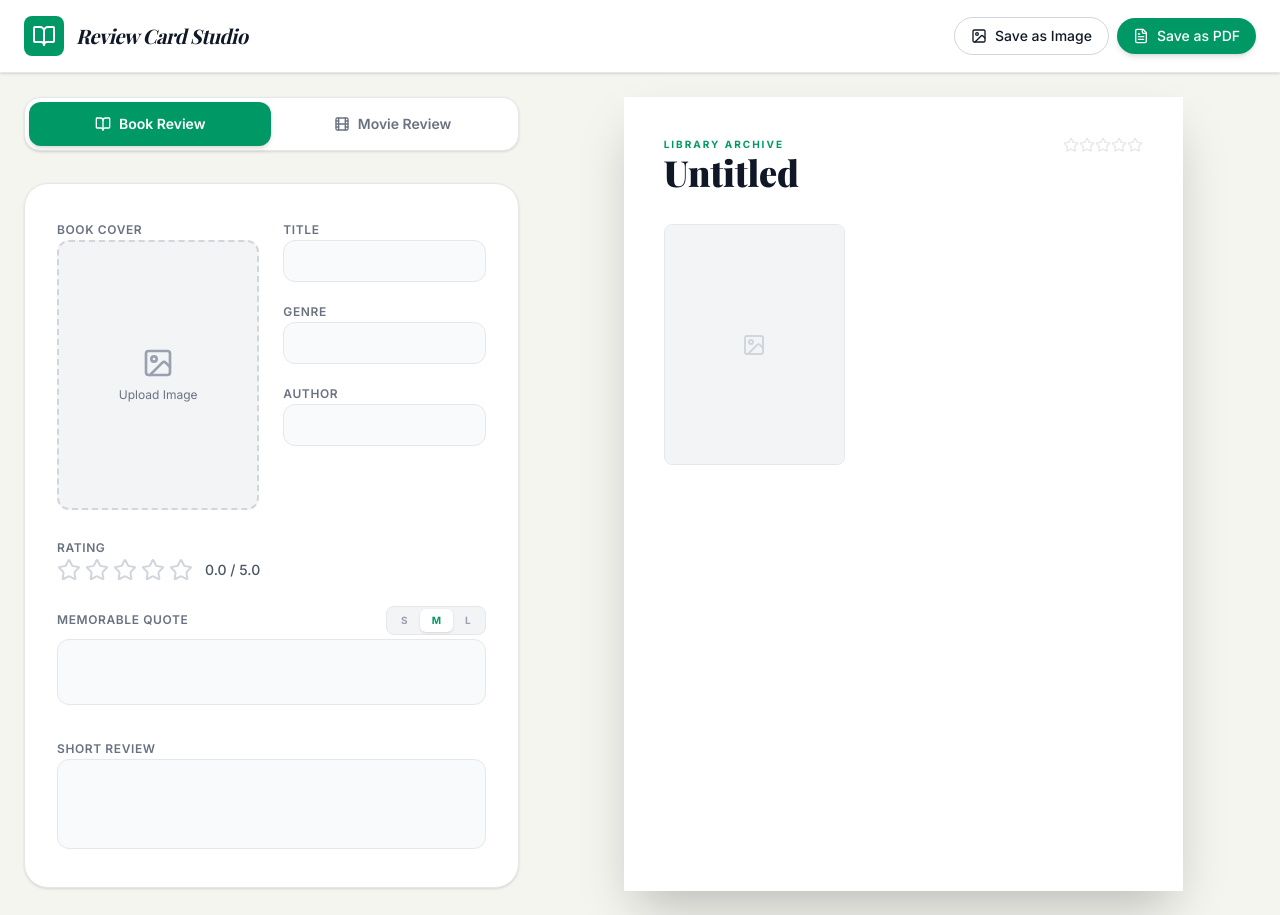
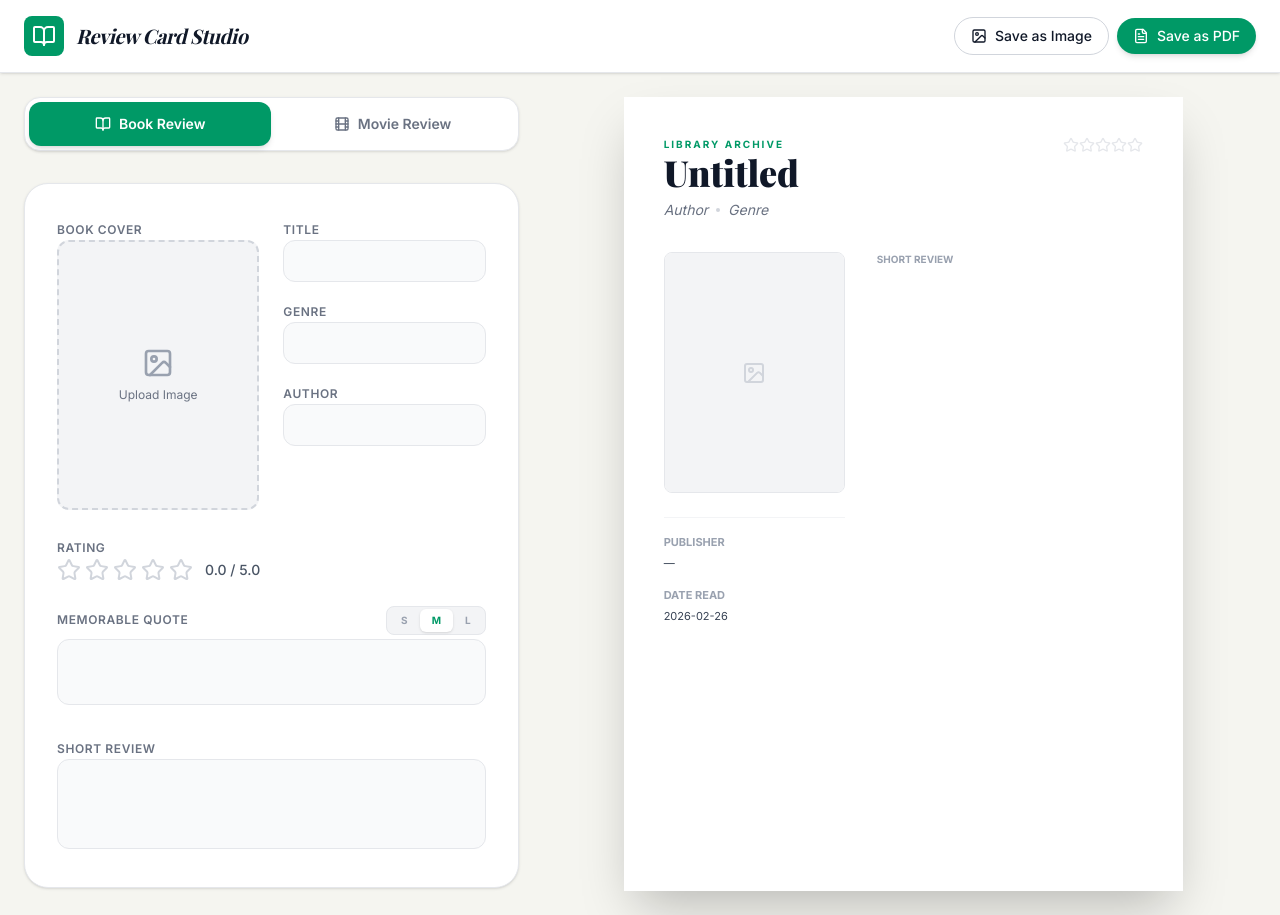
Before and after one commit to 3m3l-gif/review_ch, a React (Vite) app: page / in a window 1280 px wide. Built offline with nearby package versions, Linux system fonts and the light colour scheme; a web font is replaced by a local one.

Commit message:
fix: update

```diff
--- a/src/App.tsx
+++ b/src/App.tsx
@@ -208,21 +208,75 @@ export default function App() {
               <div className="p-10 h-full flex flex-col relative z-[1]">
                 <div className="flex justify-between items-start mb-8">
                   <div>
-                    <div className="text-[10px] font-bold uppercase tracking-[0.2em] text-emerald-600">{data.type === 'book' ? 'Library Archive' : 'Cinema Archive'}</div>
-                    <h2 className="text-4xl font-serif font-black">{data.title || 'Untitled'}</h2>
+                    <div className="text-[10px] font-bold uppercase tracking-[0.2em] text-emerald-600">
+                      {data.type === 'book' ? 'Library Archive' : 'Cinema Archive'}
+                    </div>
+                    <h2 className="text-4xl font-serif font-black mb-2">{data.title || 'Untitled'}</h2>
+
+                    {/* 장르 및 인물 정보 (영화/책 공통 적용) */}
+                    <div className="flex items-center gap-2 text-sm text-gray-500 italic">
+                      <span>{data.type === 'book' ? data.author || 'Author' : data.director || 'Director'}</span>
+                      <span className="w-1 h-1 bg-gray-300 rounded-full"></span>
+                      <span>{data.genre || 'Genre'}</span>
+                    </div>
                   </div>
-                  <div className="flex text-emerald-500">{Array.from({ length: 5 }).map((_, i) => <Star key={i} className={`w-4 h-4 ${i < Math.floor(data.rating) ? 'fill-current' : 'text-gray-200'}`} />)}</div>
+                  <div className="flex text-emerald-500">
+                    {Array.from({ length: 5 }).map((_, i) => (
+                      <Star key={i} className={`w-4 h-4 ${i < Math.floor(data.rating) ? 'fill-current' : 'text-gray-200'}`} />
+                    ))}
+                  </div>
                 </div>
+
                 <div className="grid grid-cols-12 gap-8 flex-1">
-                  <div className="col-span-5"><div className="aspect-[3/4] rounded-lg overflow-hidden border border-gray-200">{data.image ? <img src={data.image} className="w-full h-full object-cover" /> : <div className="w-full h-full bg-gray-100 flex items-center justify-center text-gray-300"><ImageIcon /></div>}</div></div>
+                  {/* 왼쪽 컬럼: 이미지 + 책 추가 정보 */}
+                  <div className="col-span-5">
+                    <div className="aspect-[3/4] rounded-lg overflow-hidden border border-gray-200 mb-6">
+                      {data.image ? (
+                        <img src={data.image} className="w-full h-full object-cover" />
+                      ) : (
+                        <div className="w-full h-full bg-gray-100 flex items-center justify-center text-gray-300">
+                          <ImageIcon />
+                        </div>
+                      )}
+                    </div>
+
+                    {/* 책 리뷰일 때만 보여주는 출판사 & 날짜 */}
+                    {data.type === 'book' && (
+                      <div className="space-y-4 text-[11px] border-t pt-4 border-gray-100">
+                        <div>
+                          <div className="font-bold text-gray-400 uppercase mb-1">Publisher</div>
+                          <div className={data.theme === 'dark' ? 'text-gray-300' : 'text-gray-700'}>
+                            {data.publisher || '—'}
+                          </div>
+                        </div>
+                        <div>
+                          <div className="font-bold text-gray-400 uppercase mb-1">Date Read</div>
+                          <div className={data.theme === 'dark' ? 'text-gray-300' : 'text-gray-700'}>
+                            {data.dateRead || '—'}
+                          </div>
+                        </div>
+                      </div>
+                    )}
+                  </div>
+
+                  {/* 오른쪽 컬럼: 인용구 + 리뷰 본문 */}
                   <div className="col-span-7 flex flex-col gap-6">
                     {data.quote && (
                       <div className="relative p-6 rounded-2xl bg-emerald-50/50 border border-emerald-100 italic font-serif">
-                        <Quote className="absolute -top-3 -left-3 w-8 h-8 text-emerald-200 fill-current" />
-                        <p style={{ fontSize: quoteSizeValues[quoteSize] }} className="leading-relaxed">"{data.quote}"</p>
+                        <Quote className="absolute -top-3 -left-3 w-8 h-8 text-emerald-200 fill-current opacity-50" />
+                        <p style={{ fontSize: quoteSizeValues[quoteSize] }} className="leading-relaxed">
+                          "{data.quote}"
+                        </p>
                       </div>
                     )}
-                    <p className="text-sm leading-relaxed text-gray-600 whitespace-pre-wrap">{reviewType === 'book' ? data.shortReview : data.impressions}</p>
+                    <div>
+                      <div className="text-[10px] font-bold text-gray-400 uppercase mb-2">
+                        {data.type === 'book' ? 'Short Review' : 'Impressions'}
+                      </div>
+                      <p className={`text-sm leading-relaxed whitespace-pre-wrap ${data.theme === 'dark' ? 'text-gray-300' : 'text-gray-600'}`}>
+                        {data.type === 'book' ? data.shortReview : data.impressions}
+                      </p>
+                    </div>
                   </div>
                 </div>
               </div>
```
